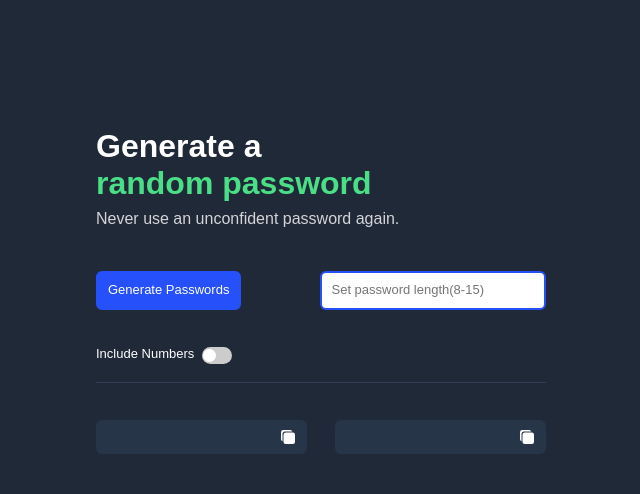
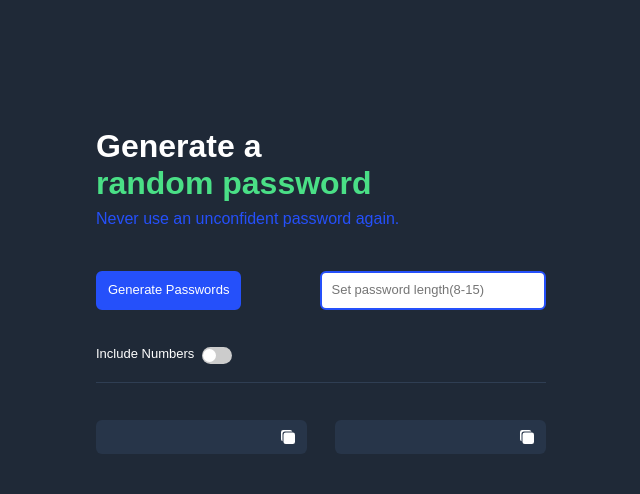
Before and after one commit to naveen-6802/password-generator, a plain HTML site: page index.html in a window 1280 px wide. Shown: the whole page, without its empty margins (319-959 px from the left). Drawn offline with nearby package versions, Linux system fonts and the light colour scheme.

Commit message:
Update index.css

```diff
--- a/index.css
+++ b/index.css
@@ -19,7 +19,7 @@ body {
     color: rgb(74,223,134);
 }
 #para {
-    color: #D5D4D8;
+    color: rgb(37,80,250);
     margin: 8px 0 25px 0;
 }
 #genpswds {
```
